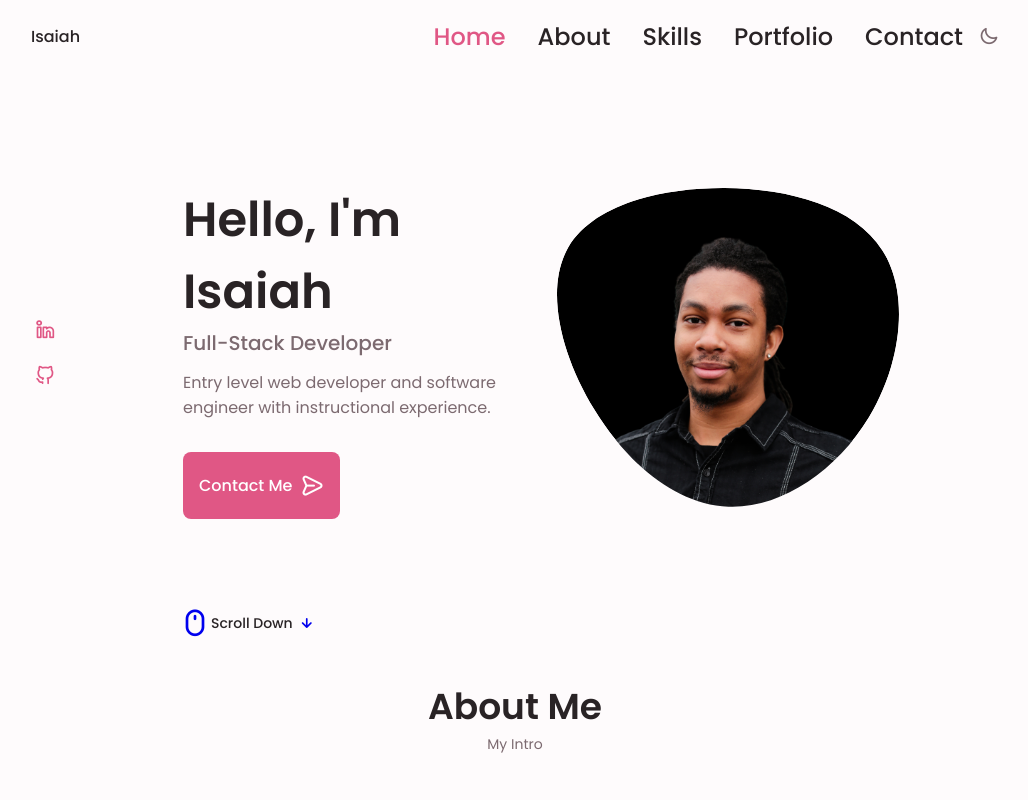
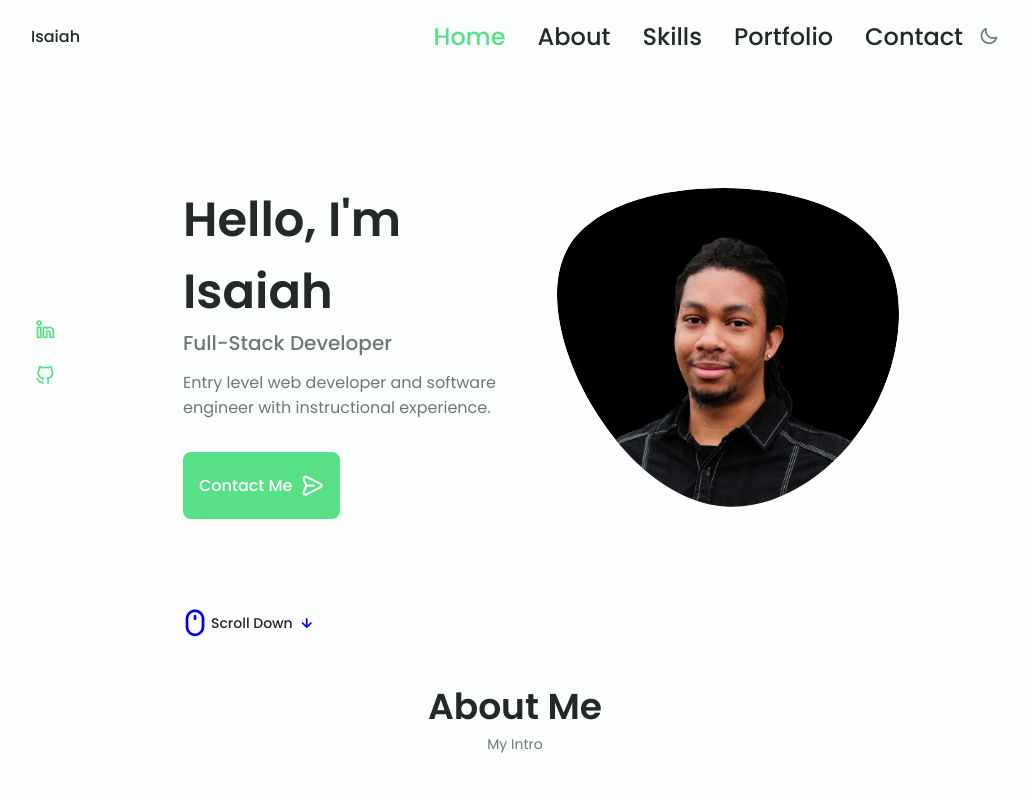
Before and after one commit to IsaiahMurray/Portfolio2022, a plain HTML site: page index.html in a window 1280 px wide. Shown: the top 800 px of the page, without its empty margins (125-1153 px from the left). Drawn offline with nearby package versions, Linux system fonts and the light colour scheme; files whose address does not match are found by name.

Commit message:
Update main.css

```diff
--- a/main.css
+++ b/main.css
@@ -4,7 +4,7 @@
     --header-height: 3rem;
 
     /* Colors */
-    --hue-color: 340;
+    --hue-color: 500;
     /* purple: 250, green: 142, blue: 230, pink: 340 */
 
     /* HSL Color Mode */
```
